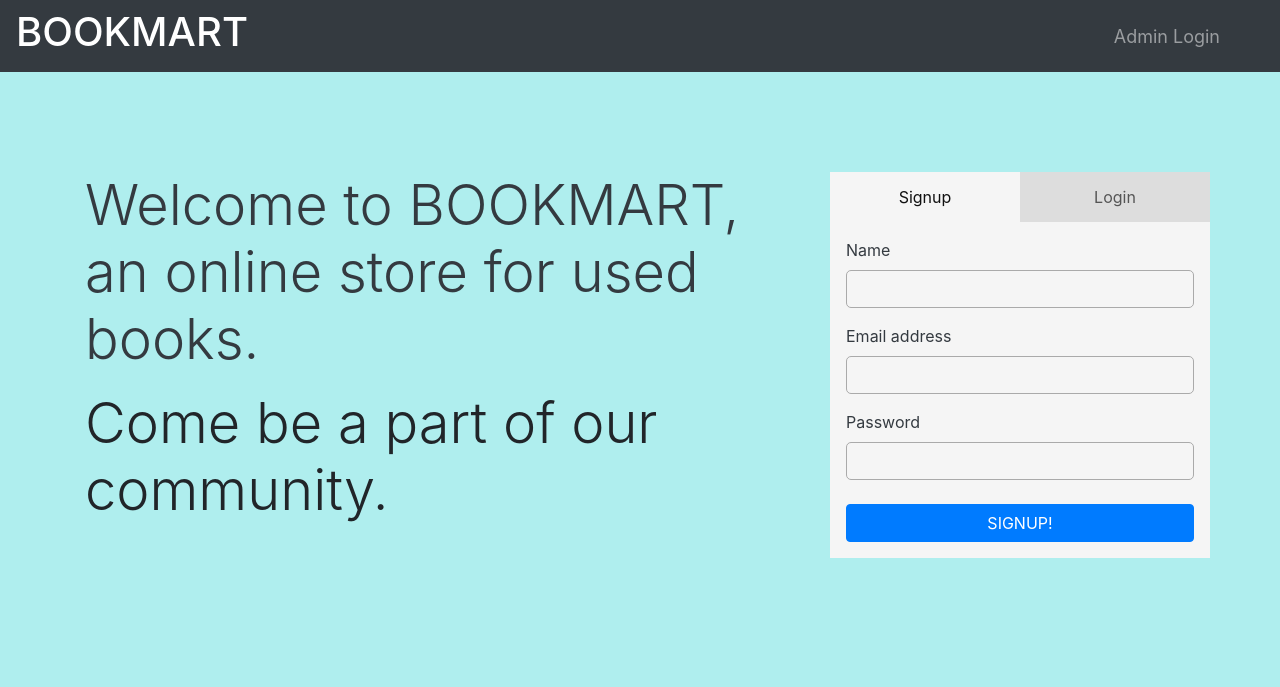
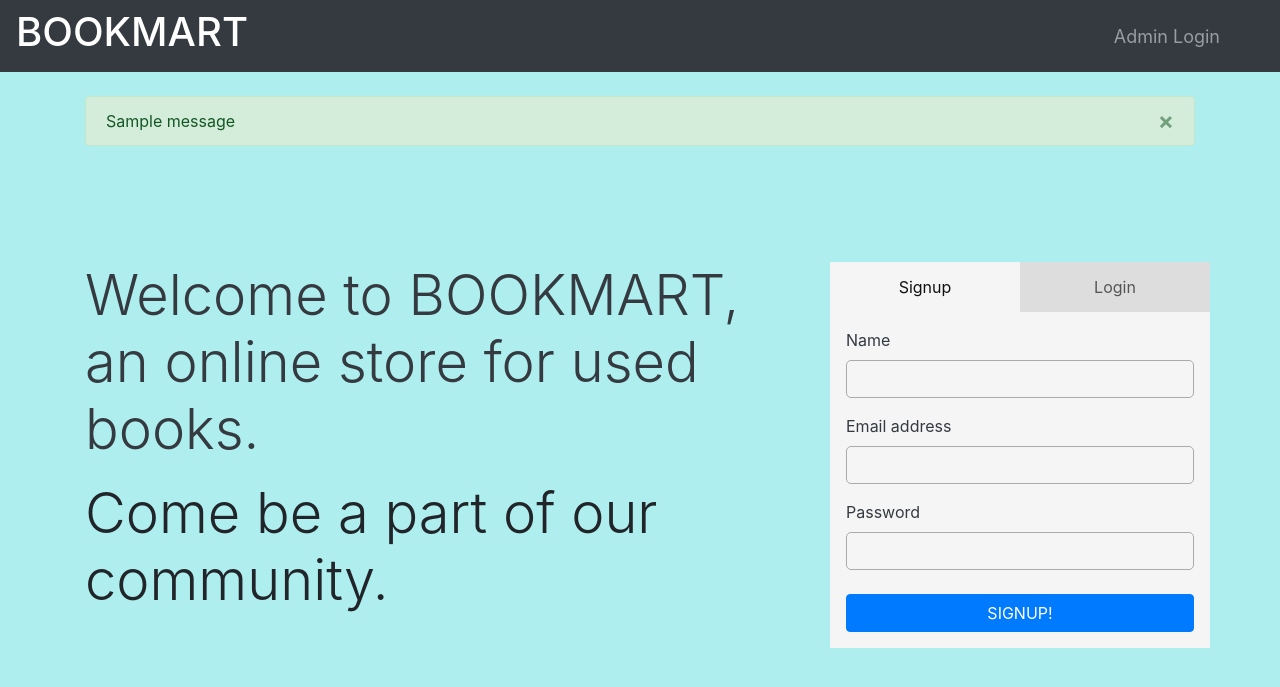
Before and after one commit to snehageorge25/Mini-Project, a Flask app: page /login in a window 1280 px wide. Shown: the top 687 px of the page. Run offline with Flask 2, Linux system fonts and the light colour scheme; tables that the repository leaves empty or names only in its code hold one stand-in row (values such as "Sample post"); one stand-in notice (Sample message) is shown; some libraries are stand-ins or nearby versions.

Commit message:
added more alerts

```diff
--- a/app.py
+++ b/app.py
@@ -70,10 +70,12 @@ def login_validation():
         session['name']=users[0][1]
         return redirect(url_for('home'))
     else:
+        flash('Email address and Password did not match.','danger')
         return redirect(url_for('login'))
 
 @app.route('/logout', methods=['GET','POST'])
 def logout():
+    flash('Logged out Successfully!','warning')
     session.pop('id')
     session.pop('name')
     return redirect(url_for('login'))
--- a/templates/index.html
+++ b/templates/index.html
@@ -7,7 +7,7 @@
   <br>
       {% with messages=get_flashed_messages(with_categories=true)%}
       {% if messages %}
-      {% for category,message in messages%}
+      {% for category,message in messages %}
       <div class="alert alert-{{ category }} alert-dismissible fade show" role="alert">
         <span>{{message}}</span>
         <button type="button" class="close" data-dismiss="alert" aria-label="Close">
--- a/templates/login.html
+++ b/templates/login.html
@@ -1,16 +1,19 @@
 <!DOCTYPE html>
 <html lang="en">
+
 <head>
   <meta charset="UTF-8">
   <meta name="viewport" content="width=device-width, initial-scale=1.0">
   <!-- Bootstrap CSS -->
-  <link rel="stylesheet" href="https://stackpath.bootstrapcdn.com/bootstrap/4.5.2/css/bootstrap.min.css" integrity="sha384-JcKb8q3iqJ61gNV9KGb8thSsNjpSL0n8PARn9HuZOnIxN0hoP+VmmDGMN5t9UJ0Z" crossorigin="anonymous">
+  <link rel="stylesheet" href="https://stackpath.bootstrapcdn.com/bootstrap/4.5.2/css/bootstrap.min.css"
+    integrity="sha384-JcKb8q3iqJ61gNV9KGb8thSsNjpSL0n8PARn9HuZOnIxN0hoP+VmmDGMN5t9UJ0Z" crossorigin="anonymous">
   <!-- CSS Personalized -->
   <link rel="stylesheet" href="../static/styles/styles.css">
 
   <title>Document</title>
 </head>
-<body >
+
+<body>
   <header>
     <div id="header">
       <!-- Container starts -->
@@ -18,16 +21,33 @@
         <h1 class="pl-0 name col-8 col-xl-4 text-wrap text-white">BOOKMART</h1>
         <ul class="navbar-nav pr-5 ml-auto">
           <li class="nav-item">
-              <a class="nav-link pl-3"  style="font-size:large;"href="/admin_login">Admin Login</a>
+            <a class="nav-link pl-3" style="font-size:large;" href="/admin_login">Admin Login</a>
           </li>
         </ul>
       </nav>
     </div>
+
+    <div class="container">
+      <br>
+      {% with messages=get_flashed_messages(with_categories=true)%}
+      {% if messages %}
+      {% for category,message in messages %}
+      <div class="alert alert-{{ category }} alert-dismissible fade show" role="alert">
+        <span>{{message}}</span>
+        <button type="button" class="close" data-dismiss="alert" aria-label="Close">
+          <span aria-hidden="true">&times;</span>
+        </button>
+      </div>
+      {% endfor %}
+      {% endif %}
+      {% endwith %}
+    </div>
+
   </header>
   <div class="container">
     <div class="row">
       <div class="col-12 col-md-8">
-        <p class="display-4 m-100 text-dark" >
+        <p class="display-4 m-100 text-dark">
           Welcome to BOOKMART, an online store for used books.
         </p>
         <p class="display-4">
@@ -59,14 +79,6 @@
           </div>
           <div class="tab-body p-3 text-dark">
             <form method="POST" action="/login_validation">
-                  <!--<div class="container">
-                    {% with messages=get_flashed_messages()%}
-                    {% if messages %}
-                    {% for message in messages%}
-                    <span>{{message}}</span>
-                    {% endfor %}
-                    {% endif %}
-                    {% endwith %}-->
               <div class="form-group">
                 <label for="Email">Email address</label>
                 <input type="email" class="form-control" id="Email" name="email">
@@ -83,14 +95,20 @@
     </div>
   </div>
   <!-- jQuery first, then Popper.js, then Bootstrap JS -->
-<script src="https://code.jquery.com/jquery-3.5.1.slim.min.js" integrity="sha384-DfXdz2htPH0lsSSs5nCTpuj/zy4C+OGpamoFVy38MVBnE+IbbVYUew+OrCXaRkfj" crossorigin="anonymous"></script>
-<script src="https://cdn.jsdelivr.net/npm/popper.js@1.16.1/dist/umd/popper.min.js" integrity="sha384-9/reFTGAW83EW2RDu2S0VKaIzap3H66lZH81PoYlFhbGU+6BZp6G7niu735Sk7lN" crossorigin="anonymous"></script>
-<script src="https://stackpath.bootstrapcdn.com/bootstrap/4.5.2/js/bootstrap.min.js" integrity="sha384-B4gt1jrGC7Jh4AgTPSdUtOBvfO8shuf57BaghqFfPlYxofvL8/KUEfYiJOMMV+rV" crossorigin="anonymous"></script>
+  <script src="https://code.jquery.com/jquery-3.5.1.slim.min.js"
+    integrity="sha384-DfXdz2htPH0lsSSs5nCTpuj/zy4C+OGpamoFVy38MVBnE+IbbVYUew+OrCXaRkfj"
+    crossorigin="anonymous"></script>
+  <script src="https://cdn.jsdelivr.net/npm/popper.js@1.16.1/dist/umd/popper.min.js"
+    integrity="sha384-9/reFTGAW83EW2RDu2S0VKaIzap3H66lZH81PoYlFhbGU+6BZp6G7niu735Sk7lN"
+    crossorigin="anonymous"></script>
+  <script src="https://stackpath.bootstrapcdn.com/bootstrap/4.5.2/js/bootstrap.min.js"
+    integrity="sha384-B4gt1jrGC7Jh4AgTPSdUtOBvfO8shuf57BaghqFfPlYxofvL8/KUEfYiJOMMV+rV"
+    crossorigin="anonymous"></script>
   <script>
-  let tabPanes=document.getElementsByClassName("tab-header")[0].getElementsByTagName("div");
+    let tabPanes = document.getElementsByClassName("tab-header")[0].getElementsByTagName("div");
 
-  for(let i=0; i< tabPanes.length; i++){
-    tabPanes[i].addEventListener("click",function(){
+    for (let i = 0; i < tabPanes.length; i++) {
+      tabPanes[i].addEventListener("click", function () {
         document.getElementsByClassName("tab-header")[0].getElementsByClassName("active")[0].classList.remove("active");
         tabPanes[i].classList.add("active");
 
@@ -101,4 +119,5 @@
     }
   </script>
 </body>
+
 </html>
```
Lines whose indentation alone changed are shown as unchanged.
